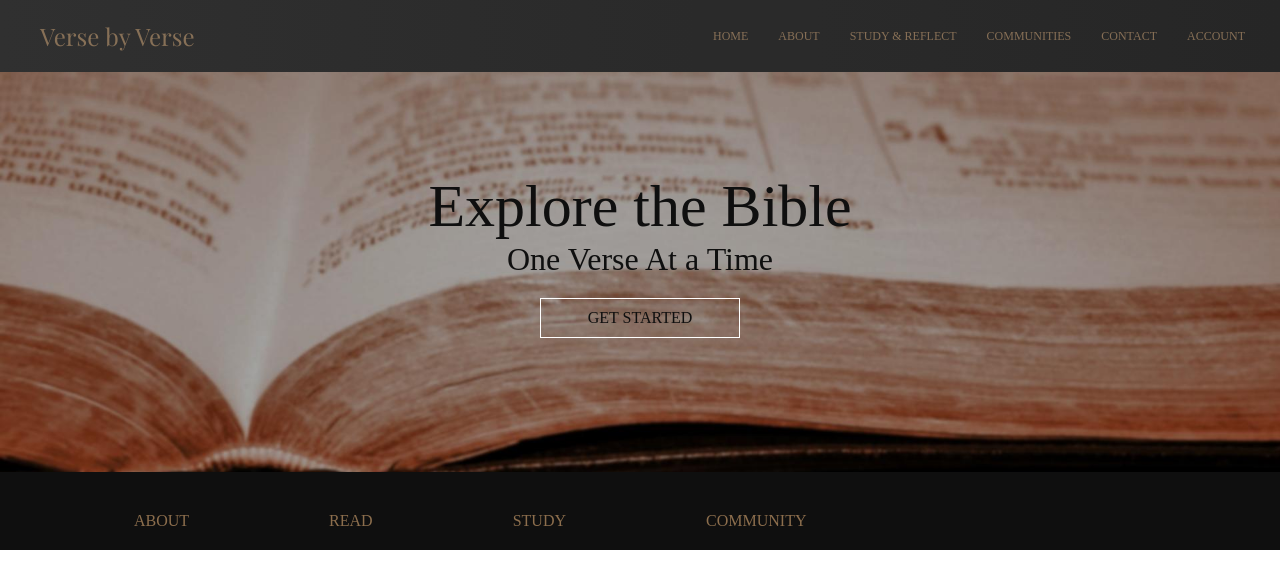
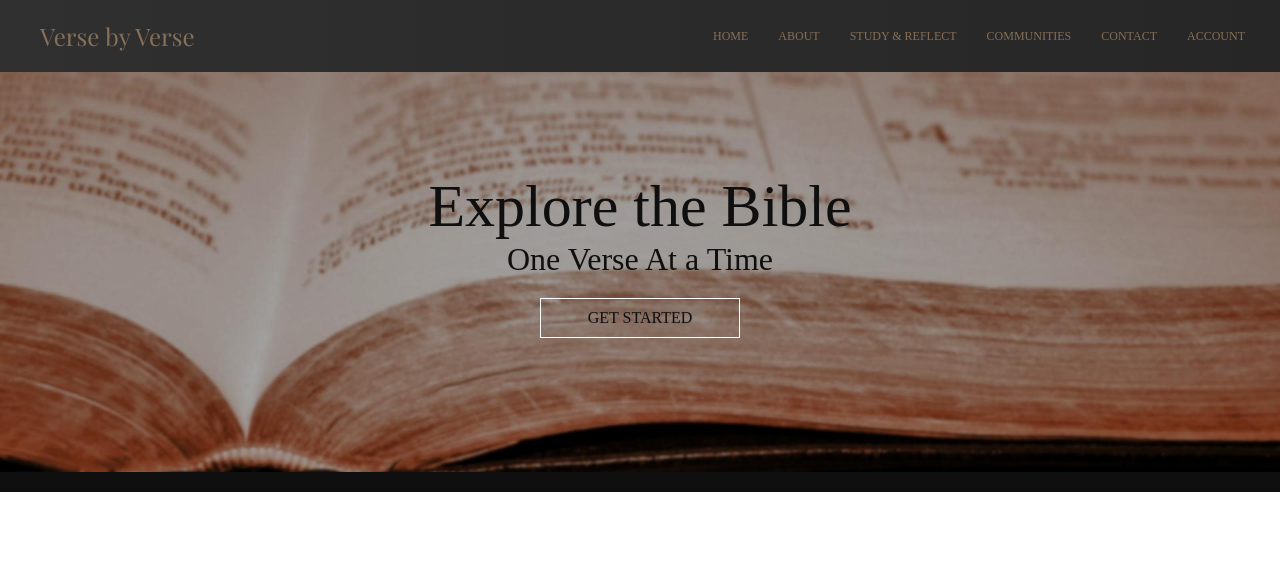
Before and after one commit to LeeJay0126/verse_by_verse, a React (Create React App) app: page / in a window 1280 px wide. Shown: the top 588 px of the page. Built offline with nearby package versions, Linux system fonts and the light colour scheme; a web font is replaced by a local one.

Commit message:
Changed folder structure / Home Card created

```diff
--- a/src/home/Home.js
+++ b/src/home/Home.js
@@ -1,6 +1,6 @@
-import Hero from "./Hero";
+import Hero from "./homeHero/Hero";
 import "./Home.css";
-import HomeBody from "./HomeBody";
+import HomeBody from "./homeBody/HomeBody";
 
 const Home = () => {
 
--- a/src/home/HomeBody.css
+++ b/src/home/homeBody/HomeBody.css
@@ -13,8 +13,6 @@
     margin: 0 auto;
 }
 
-.HomeHeaderList li {
-    display: inline-block;
-    color: #8C6E4D;
-    padding: 20px 70px;
-}
+/*
+    Home Body Cards CSS
+*/
--- a/src/home/HomeBody.js
+++ b/src/home/homeBody/HomeBody.js
@@ -5,12 +5,6 @@ const HomeBody = () => {
     return (
         <section className="HomeBody">
             <div className="HomeHeader">
-                <ul className="HomeHeaderList">
-                    <li>ABOUT</li>
-                    <li>READ</li>
-                    <li>STUDY</li>
-                    <li>COMMUNITY</li>
-                </ul>
             </div>
 
         </section>
--- a/src/home/Hero.css
+++ b/src/home/homeHero/Hero.css
@@ -5,7 +5,7 @@
     display: flex;
     flex-direction: column;
 
-    background-image: url("../component/images/homePage/Hero1_edited.jpg");
+    background-image: url("../../component/images/homePage/Hero1_edited.jpg");
     background-position: center;
     background-repeat: no-repeat;
     background-size: cover;
```
Also changed, not shown: src/home/homeBody/HomeBodyCard.js (added, +12 -0 lines), src/home/homeHero/Hero.js (renamed from src/home/Hero.js).
